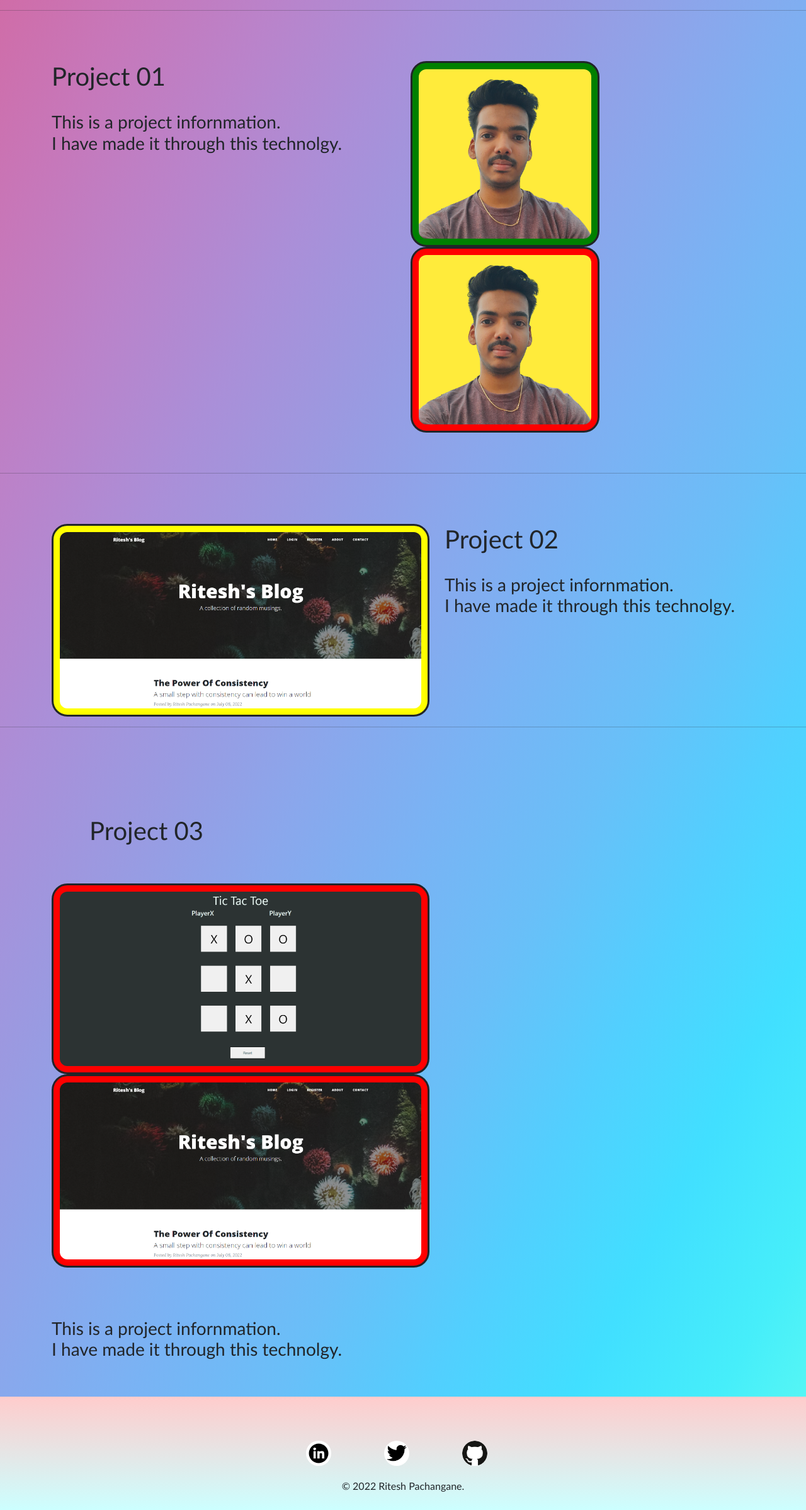
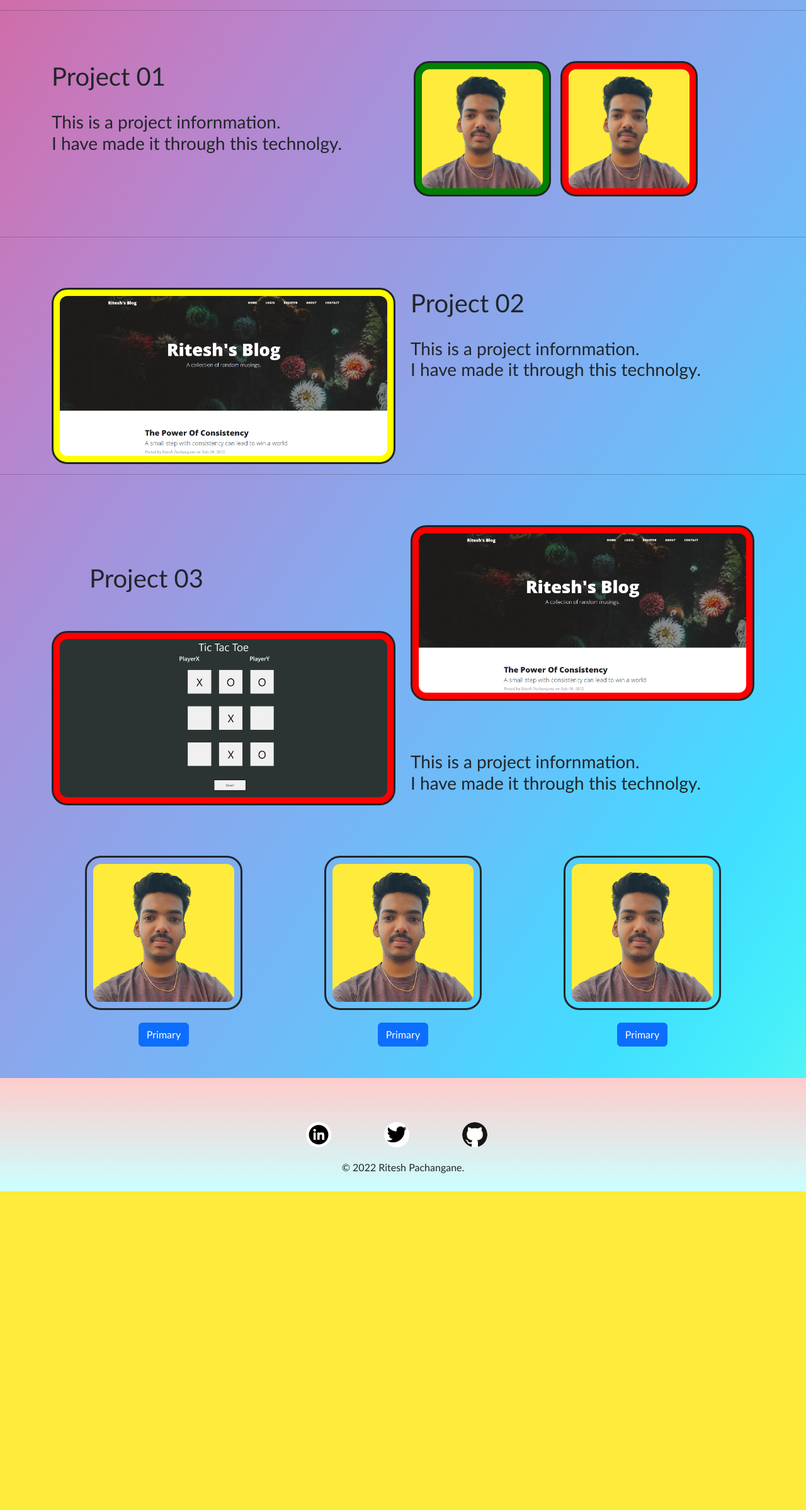
Before and after one commit to Ritesh27P/MyPortfolio, a Flask app: page /project in a window 1280 px wide. Shown: the part 56-2454 px from the top of the page at 63% size. After the commit the page ends 1948 px from the top, so only its background shows below. Run offline with Flask 2, Linux system fonts and the light colour scheme; some libraries are stand-ins or nearby versions.

```diff
--- a/static/masterportfolio/styles.css
+++ b/static/masterportfolio/styles.css
@@ -31,16 +31,24 @@ body{
 }
 
 .project11{
-    width: 300px;
+    width: 40%;
     padding: 10px;
 }
 .project12{
-    width: 300px;
+    width: 40%;
     padding: 10px;
 }
 .project2{
-    width: 600px;
+    width: 100%;
     padding: 10px;
+}
+.project6{
+    width: 70%;
+    padding: 10px;
+}
+.full-pic{
+    width: 60%;
+    padding: 30px;
 }
 .border-red{
     background-color: red;
@@ -56,6 +64,12 @@ body{
 }
 .border-yellow{
     background-color: yellow;
+    border-style: solid;
+    border-width: 3px;
+    border-radius: 25px;
+}
+.border-blank{
+    background-color: transparent;
     border-style: solid;
     border-width: 3px;
     border-radius: 25px;
@@ -142,9 +156,15 @@ body{
 .margin-top-20{
     margin-top: 20px;
 }
+.margin-top-10{
+    margin-top: 20px;
+}
 
 .margin-bottom{
     margin-bottom: 80px;
+}
+.margin-side-5{
+    margin: 0px 5px 0px 5px;
 }
 
 .width-30{
--- a/templates/projects.html
+++ b/templates/projects.html
@@ -10,15 +10,15 @@
 
 <div class="container margin-top">
     <div class="row">
-        <div class="col">
+        <div class="col-12 col-lg-6 col-md-12 col-sm-12">
             <h1> Project 01 </h1><br>
             <h3>This is a project infornmation.<br>
                 I have made it through this technolgy.</h3>
         </div>
 
-        <div class="col">
-            <img class="project11 border-green" src="../static/Images/my-profile1.png" alt="">
-            <img class="project12 border-red" src="../static/Images/my-profile1.png" alt="">
+        <div class="col-12 col-lg-6 col-md-12 col-sm-12">
+            <img class="project11 border-green margin-side-5" src="../static/Images/my-profile1.png" alt="">
+            <img class="project12 border-red margin-side-5" src="../static/Images/my-profile1.png" alt="">
 
 
         </div>
@@ -32,11 +32,11 @@
 
 <div class="container margin-top">
     <div class="row">
-        <div class="col">
+        <div class="col-12 col-lg-6 col-md-12 col-sm-12">
             <img class="project2 border-yellow" src="../static/Images/Projects/blog.png" alt="">
         </div>
 
-        <div class="col margin-bottom">
+        <div class="col-12 col-lg-6 col-md-12 col-sm-12 margin-bottom">
             <h1> Project 02 </h1><br>
             <h3>This is a project infornmation.<br>
                 I have made it through this technolgy.</h3>
@@ -48,15 +48,34 @@
 
 <div class="container margin-top">
     <div class="row">
-        <div class="col">
+        <div class="col-12 col-lg-6 col-md-12 col-sm-12">
             <h1 class="margin-60">Project 03</h1>
             <img class="project2 border-red" src="../static/Images/Projects/tictactoe.png" alt="">
         </div>
 
-        <div class="col">
+        <div class="col-12 col-lg-6 col-md-12 col-sm-12">
             <img class="project2 border-red" src="../static/Images/Projects/blog.png" alt="">
             <h3 class="margin-top">This is a project infornmation.<br>
                 I have made it through this technolgy.</h3>
+        </div>
+    </div>
+</div>
+
+<div class="container margin-top">
+    <div class="row">
+        <div class="col center">
+            <img class="project6 border-blank" src="../static/Images/my-profile1.png" alt=""> <br>
+            <button type="button" class="btn btn-primary margin-top-10">Primary</button>
+        </div>
+
+        <div class="col center">
+            <img class="project6 border-blank" src="../static/Images/my-profile1.png" alt=""> <br>
+            <button type="button" class="btn btn-primary margin-top-10">Primary</button>
+        </div>
+
+        <div class="col center">
+            <img class="project6 border-blank" src="../static/Images/my-profile1.png" alt=""> <br>
+            <button type="button" class="btn btn-primary margin-top-10">Primary</button>
         </div>
     </div>
 </div>
```
Also changed, not shown: templates/about.html (+7 -2 lines), static/Images/aboutMe.png (added), static/Images/riteshfull-pic.png (added).
